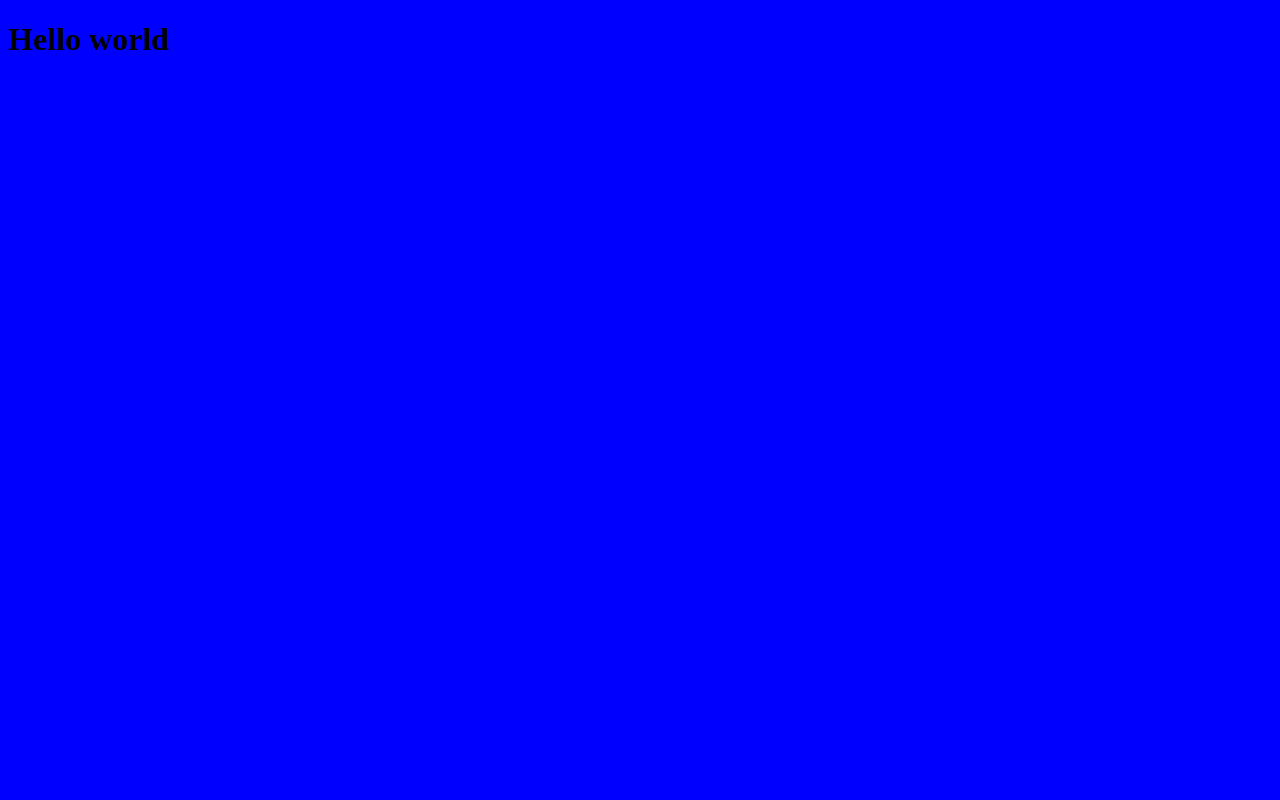
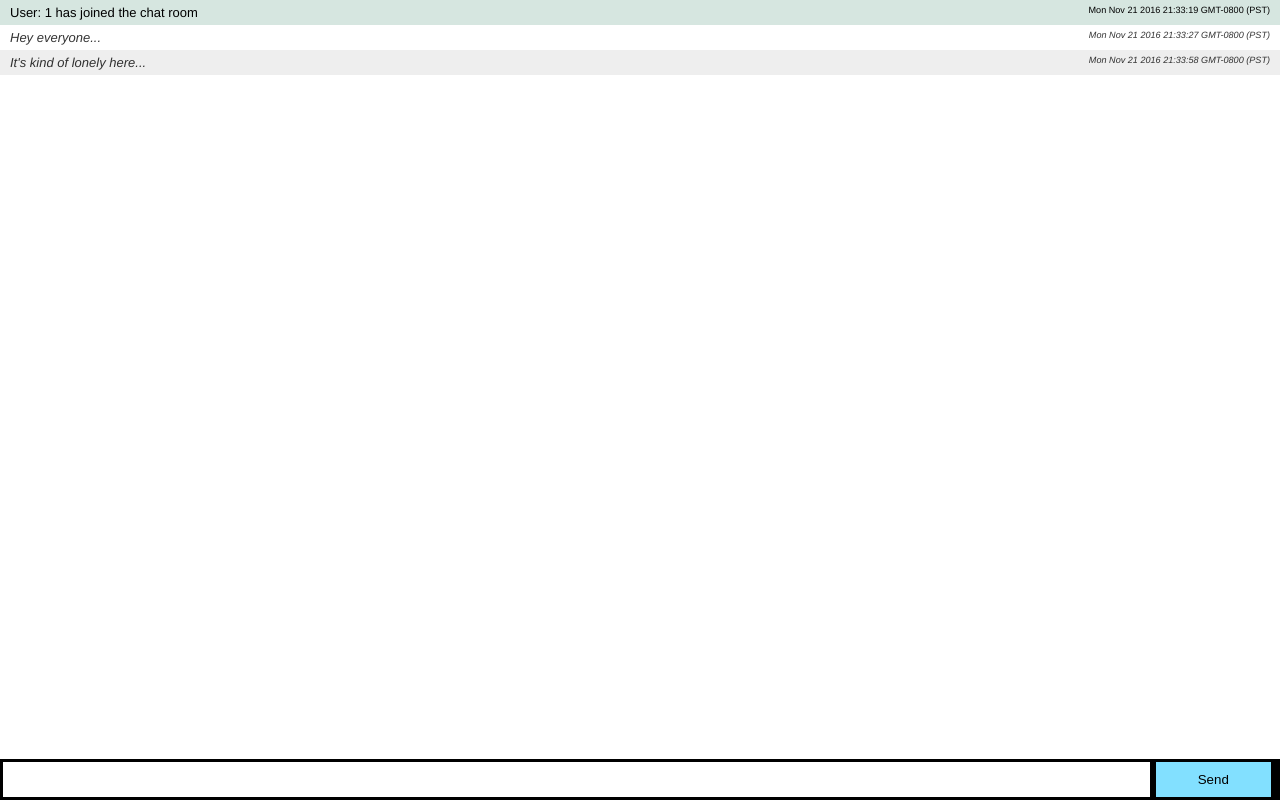
Before and after one commit to goldhand/code-newbies-js-intro, a plain HTML site: page index.html in a window 1280 px wide. Drawn offline with Linux system fonts and the light colour scheme.

Commit message:
Add step-2: html / css

```diff
--- a/index.html
+++ b/index.html
@@ -3,9 +3,16 @@
 <head>
   <title>Code Newbies Intro to Javascript</title>
   <link rel="stylesheet" href="style.css" />
-  <script src="index.js"></script>
 </head>
 <body>
-<h1>Hello world</h1>
+  <ul id="messages">
+    <li class="alert">User: 1 has joined the chat room<span class="date">Mon Nov 21 2016 21:33:19 GMT-0800 (PST)</span></li>
+    <li class="me">Hey everyone...<span class="date">Mon Nov 21 2016 21:33:27 GMT-0800 (PST)</span></li>
+    <li class="me">It's kind of lonely here...<span class="date">Mon Nov 21 2016 21:33:58 GMT-0800 (PST)</span></li>
+  </ul>
+  <form action="" id="chat-form">
+    <input id="message-input" autocomplete="off" /><button>Send</button>
+  </form>
+  <script src="index.js"></script>
 </body>
 </html>
--- a/style.css
+++ b/style.css
@@ -1,3 +1,49 @@
+* {
+  margin: 0;
+  padding: 0;
+  box-sizing: border-box;
+}
 body {
-  background: blue;
+  font: 13px Helvetica, Arial;
 }
+form {
+  background: #000;
+  padding: 3px;
+  position: fixed;
+  bottom: 0;
+  width: 100%;
+}
+form input {
+  border: 0;
+  padding: 10px;
+  width: 90%;
+  margin-right: .5%;
+}
+form button {
+  width: 9%;
+  background: rgb(130, 224, 255);
+  border: none;
+  padding: 10px;
+}
+#messages {
+  list-style-type: none;
+  margin: 0;
+  padding: 0;
+}
+#messages li {
+  padding: 5px 10px;
+}
+#messages li:nth-child(odd) {
+  background: #eee;
+}
+.me {
+  font-style: italic;
+  color: rgba(0, 0, 0, 0.8);
+}
+.date {
+  float: right;
+  font-size: .7em;
+}
+#messages li.alert {
+  background-color: #d6e6e0;
+}
```
